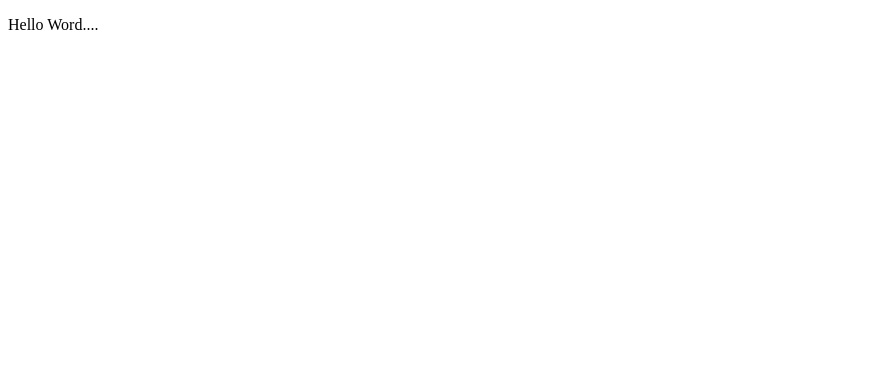
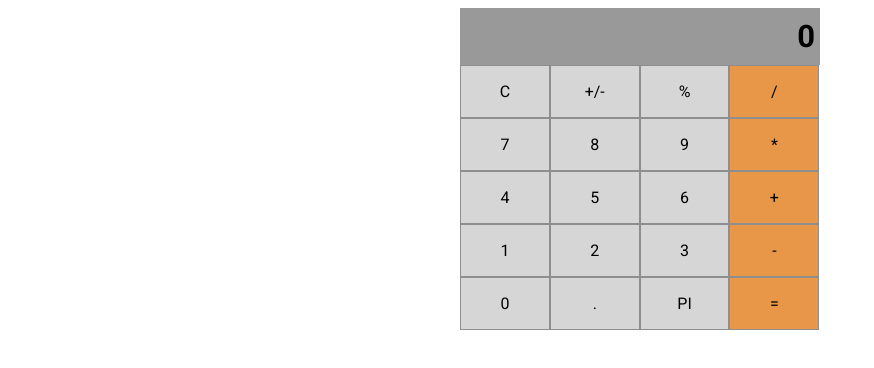
Before and after one commit to maycon8609/React_React-native_node, a React (Create React App) app in the folder calculadora/: page / in a window 1280 px wide. Shown: the top 368 px of the page, without its empty margins (0-874 px from the left). Built offline with nearby package versions, Linux system fonts and the light colour scheme.

Commit message:
style.css componentes

```diff
--- a/calculadora/src/App.js
+++ b/calculadora/src/App.js
@@ -1,7 +1,9 @@
 import React from 'react';
+import Calculadora from './pages/Calculadora'
+
 function App() {
   return (
-    <p>Hello Word....</p>
+    <Calculadora/>
   );
 }
 
--- a/calculadora/src/pages/Botao.js
+++ b/calculadora/src/pages/Botao.js
@@ -1,4 +1,5 @@
 import React from 'react'
+import './Style.css'
 
 export default class Botao extends React.Component {
   render() {
--- a/calculadora/src/pages/Calculadora.js
+++ b/calculadora/src/pages/Calculadora.js
@@ -1,4 +1,5 @@
 import React from 'react'
+import './Style.css'
 import Visor from './Visor'
 import Teclado from './Teclado'
 
--- /dev/null
+++ b/calculadora/src/pages/Style.css
@@ -0,0 +1,31 @@
+
+@import url('https://fonts.googleapis.com/css?family=Roboto:400,700&display=swap');
+
+*{
+  font-family: 'Roboto', sans-serif;
+}
+
+#visor h1{
+  padding-top: 10px;
+  padding-bottom: 10px;
+  text-align: right;
+  font-size: 31px;
+  margin: 0;
+  margin-right:5px;
+}
+#calculadora{
+  width: 360px;
+  background: #999999;
+  margin: auto;
+}
+.botao:nth-of-type(4n){
+  background:#e89748;
+}
+.botao {
+  float: left;
+  width: 24.4%;
+  text-align: center;
+  background: #d6d6d6;
+  border: solid 1px #8e8e8e;
+  cursor: pointer;
+}
--- a/calculadora/src/pages/Visor.js
+++ b/calculadora/src/pages/Visor.js
@@ -1,4 +1,5 @@
 import React from 'react'
+import './Style.css'
 
 export default class Visor extends React.Component {
   render() {
```
